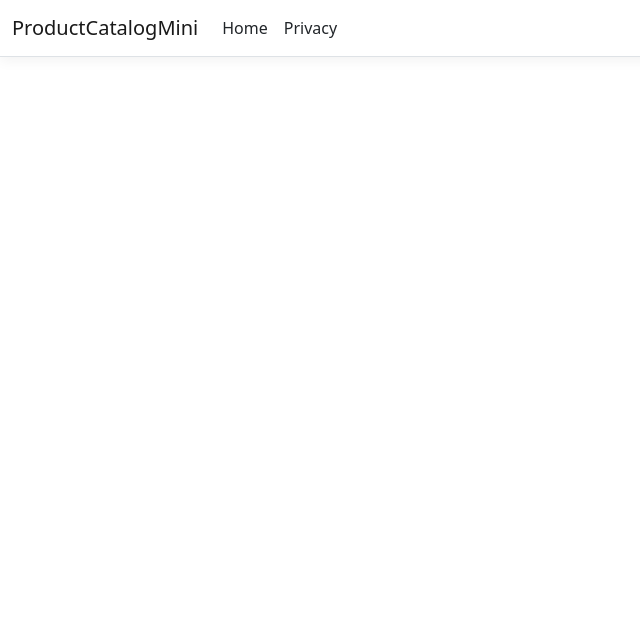
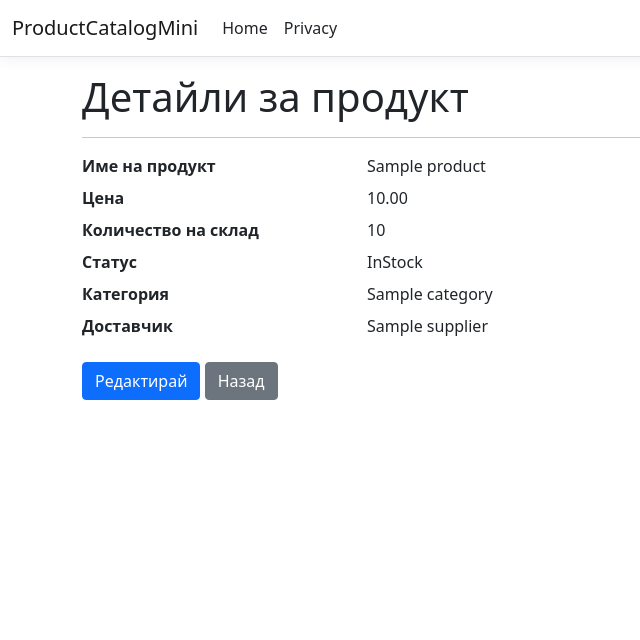
Before and after one commit to Sverlio/ProductCatalogMini, an ASP.NET Core app: page /Products/Details/1 in a window 1280 px wide. Shown: the top 640 px of the page, without its empty margins (0-640 px from the left). Run offline with ASP.NET Core 8, Linux system fonts and the light colour scheme; tables that the repository leaves empty hold one stand-in row (values such as "Sample post"); style sheets or scripts are compiled from the project's sources.

Commit message:
detqails view for products

```diff
--- a/ProductCatalogMini/Views/Products/Details.cshtml
+++ b/ProductCatalogMini/Views/Products/Details.cshtml
@@ -1,5 +1,35 @@
-@*
-    For more information on enabling MVC for empty projects, visit https://go.microsoft.com/fwlink/?LinkID=397860
-*@
+@model ProductCatalogData.Entities.Product
+
 @{
+    ViewData["Title"] = "Детайли за продукт";
 }
+
+<h1>Детайли за продукт</h1>
+<hr />
+
+<div>
+    <dl class="row">
+        <dt class="col-sm-3">Име на продукт</dt>
+        <dd class="col-sm-9">@Model.Name</dd>
+
+        <dt class="col-sm-3">Цена</dt>
+        <dd class="col-sm-9">@Model.Price.ToString("0.00")</dd>
+
+        <dt class="col-sm-3">Количество на склад</dt>
+        <dd class="col-sm-9">@Model.StockQuantity</dd>
+
+        <dt class="col-sm-3">Статус</dt>
+        <dd class="col-sm-9">@Model.Status</dd>
+
+        <dt class="col-sm-3">Категория</dt>
+        <dd class="col-sm-9">@Model.Category?.Name</dd>
+
+        <dt class="col-sm-3">Доставчик</dt>
+        <dd class="col-sm-9">@Model.Supplier?.CompanyName</dd>
+    </dl>
+</div>
+
+<div>
+    <a asp-action="Edit" asp-route-id="@Model.Id" class="btn btn-primary">Редактирай</a>
+    <a asp-action="Index" class="btn btn-secondary">Назад</a>
+</div>
```
